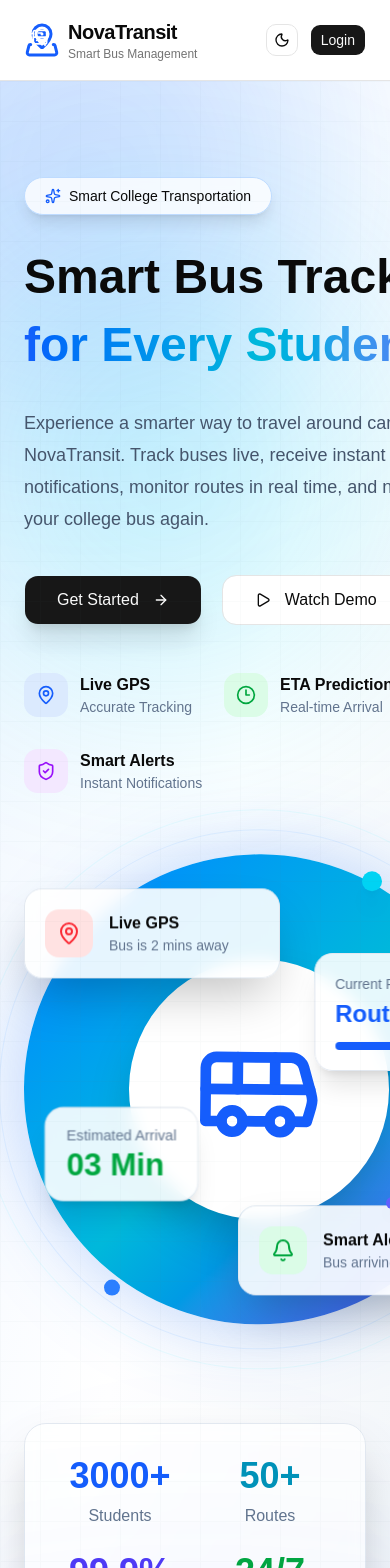
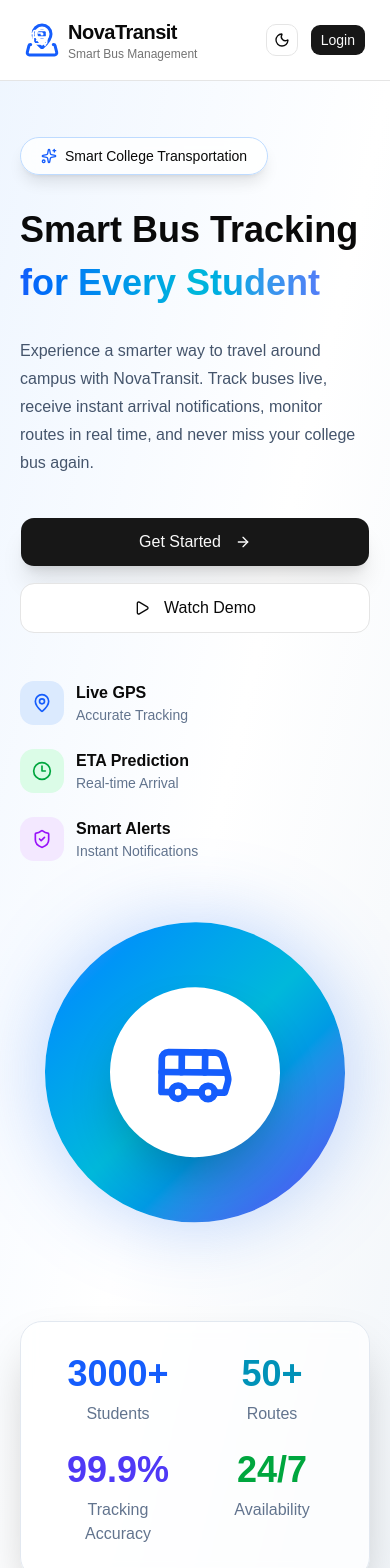
Before and after one commit to ajaykumar023/NovaTransit, a React (Vite) app: page / in a window 390 px wide. Shown: the top 1568 px of the page. Built offline with nearby package versions, Linux system fonts and the light colour scheme.

Commit message:
Improve landing page mobile responsiveness

```diff
--- a/src/components/landing/Hero.jsx
+++ b/src/components/landing/Hero.jsx
@@ -78,13 +78,13 @@ export default function Hero() {
 
       <div className="absolute inset-0 bg-gradient-to-br from-blue-50 via-white to-slate-100 dark:from-slate-950 dark:via-slate-900 dark:to-slate-950" />
 
-      <div className="absolute -left-40 -top-40 h-[500px] w-[500px] rounded-full bg-blue-500/20 blur-[120px]" />
+      <div className="absolute -left-40 -top-40 hidden md:block h-[500px] w-[500px] rounded-full bg-blue-500/20 blur-[120px]" />
 
-      <div className="absolute right-0 top-40 h-[450px] w-[450px] rounded-full bg-cyan-400/20 blur-[120px]" />
+      <div className="absolute right-0 top-40 hidden md:block h-[450px] w-[450px] rounded-full bg-cyan-400/20 blur-[120px]" />
 
-      <div className="absolute bottom-0 left-1/2 h-[350px] w-[350px] -translate-x-1/2 rounded-full bg-indigo-400/10 blur-[100px]" />
+      <div className="absolute bottom-0 left-1/2 hidden md:block h-[350px] w-[350px] -translate-x-1/2 rounded-full bg-indigo-400/10 blur-[100px]" />
 
-      <div className="relative mx-auto max-w-7xl px-6 py-24 lg:py-32">
+      <div className="relative mx-auto max-w-7xl px-5 py-14 md:px-6 md:py-20 lg:py-32">
 
         <motion.div
           variants={containerVariants}
@@ -112,7 +112,7 @@ export default function Hero() {
 
             <motion.h1
               variants={fadeUp}
-              className="mt-8 text-5xl font-black leading-tight md:text-6xl lg:text-7xl"
+              className="mt-8 text-4xl sm:text-5xl md:text-6xl lg:text-7xl font-black leading-tight"
             >
               Smart Bus Tracking
 
@@ -127,7 +127,7 @@ export default function Hero() {
 
             <motion.p
               variants={fadeUp}
-              className="mt-8 max-w-xl text-lg leading-8 text-slate-600 dark:text-slate-300"
+              className="mt-8 max-w-xl text-base md:text-lg leading-7 md:leading-8 text-slate-600 dark:text-slate-300"
             >
               Experience a smarter way to travel around campus with
               NovaTransit.
@@ -142,7 +142,7 @@ export default function Hero() {
 
             <motion.div
               variants={fadeUp}
-              className="mt-10 flex flex-wrap gap-5"
+              className="mt-10 flex flex-col sm:flex-row gap-4"
             >
               <Button
                 size="lg"
@@ -173,7 +173,7 @@ export default function Hero() {
 
             <motion.div
               variants={fadeUp}
-              className="mt-12 flex flex-wrap gap-8"
+              className="mt-12 grid grid-cols-1 sm:grid-cols-2 lg:flex gap-6"
             >
 
               <div className="flex items-center gap-3">
@@ -276,20 +276,28 @@ export default function Hero() {
                 repeat: Infinity,
                 ease: "easeInOut",
               }}
-              className="relative flex h-[470px] w-[470px] items-center justify-center rounded-full bg-gradient-to-br from-blue-500 via-cyan-500 to-indigo-600 shadow-[0_0_80px_rgba(59,130,246,0.35)]"
-            >
+              className="relative flex h-[300px] w-[300px]
+              sm:h-[380px] sm:w-[380px]
+              lg:h-[470px] lg:w-[470px]
+              items-center justify-center rounded-full bg-gradient-to-br from-blue-500 via-cyan-500 to-indigo-600 shadow-[0_0_80px_rgba(59,130,246,0.35)]"
+              >
               {/* Glow Ring */}
 
-              <div className="absolute h-[520px] w-[520px] rounded-full border border-blue-300/20" />
+              <div className="absolute hidden lg:block h-[520px] w-[520px] rounded-full border border-blue-300/20" />
 
-              <div className="absolute h-[560px] w-[560px] rounded-full border border-cyan-300/10" />
+              <div className="absolute hidden lg:block h-[560px] w-[560px] rounded-full border border-cyan-300/10" />
 
               {/* Center Circle */}
 
-              <div className="flex h-[260px] w-[260px] items-center justify-center rounded-full bg-white shadow-2xl dark:bg-slate-900">
+              <div className="flex h-[170px] w-[170px]
+                sm:h-[220px] sm:w-[220px]
+                lg:h-[260px] lg:w-[260px]
+                items-center justify-center rounded-full bg-white shadow-2xl dark:bg-slate-900">
 
-                <Bus className="h-32 w-32 text-blue-600" />
-
+                <Bus className="h-20 w-20
+                    sm:h-24 sm:w-24
+                    lg:h-32 lg:w-32
+                    text-blue-600" />
               </div>
 
             </motion.div>
@@ -304,7 +312,7 @@ export default function Hero() {
                 duration: 3,
                 repeat: Infinity,
               }}
-              className="absolute left-0 top-10 w-64 rounded-2xl border border-slate-200 bg-white/90 p-5 shadow-2xl backdrop-blur dark:border-slate-700 dark:bg-slate-900/90"
+              className="hidden lg:block absolute left-0 top-10 w-64 rounded-2xl border border-slate-200 bg-white/90 p-5 shadow-2xl backdrop-blur dark:border-slate-700 dark:bg-slate-900/90"
             >
               <div className="flex items-center gap-4">
 
@@ -345,7 +353,7 @@ export default function Hero() {
                 repeat: Infinity,
                 delay: 1,
               }}
-              className="absolute bottom-8 right-0 w-64 rounded-2xl border border-slate-200 bg-white/90 p-5 shadow-2xl backdrop-blur dark:border-slate-700 dark:bg-slate-900/90"
+              className="hidden lg:block absolute bottom-8 right-0 w-64 rounded-2xl border border-slate-200 bg-white/90 p-5 shadow-2xl backdrop-blur dark:border-slate-700 dark:bg-slate-900/90"
             >
               <div className="flex items-center gap-4">
 
@@ -385,7 +393,7 @@ export default function Hero() {
                 duration: 4,
                 repeat: Infinity,
               }}
-              className="absolute right-10 top-24 rounded-2xl border border-slate-200 bg-white/90 p-5 shadow-xl backdrop-blur dark:border-slate-700 dark:bg-slate-900/90"
+              className="hidden lg:block absolute right-10 top-24 rounded-2xl border border-slate-200 bg-white/90 p-5 shadow-xl backdrop-blur dark:border-slate-700 dark:bg-slate-900/90"
             >
               <p className="text-sm text-slate-500">
 
@@ -417,7 +425,7 @@ export default function Hero() {
                 duration: 2,
                 repeat: Infinity,
               }}
-              className="absolute bottom-32 left-6 rounded-2xl border border-slate-200 bg-white/90 px-5 py-4 shadow-xl backdrop-blur dark:border-slate-700 dark:bg-slate-900/90"
+              className="hidden lg:block absolute bottom-32 left-6 rounded-2xl border border-slate-200 bg-white/90 px-5 py-4 shadow-xl backdrop-blur dark:border-slate-700 dark:bg-slate-900/90"
             >
               <h3 className="text-sm text-slate-500">
 
@@ -443,7 +451,7 @@ export default function Hero() {
                 duration: 5,
                 repeat: Infinity,
               }}
-              className="absolute top-8 right-28 h-5 w-5 rounded-full bg-cyan-400 shadow-xl"
+              className="hidden lg:block absolute top-8 right-28 h-5 w-5 rounded-full bg-cyan-400 shadow-xl"
             />
 
             <motion.div
@@ -454,7 +462,7 @@ export default function Hero() {
                 duration: 4,
                 repeat: Infinity,
               }}
-              className="absolute bottom-10 left-20 h-4 w-4 rounded-full bg-blue-500 shadow-xl"
+              className="hidden lg:block absolute bottom-10 left-20 h-4 w-4 rounded-full bg-blue-500 shadow-xl"
             />
 
             <motion.div
@@ -465,7 +473,7 @@ export default function Hero() {
                 duration: 6,
                 repeat: Infinity,
               }}
-              className="absolute right-24 bottom-28 h-3 w-3 rounded-full bg-indigo-500 shadow-lg"
+              className="hidden lg:block absolute right-24 bottom-28 h-3 w-3 rounded-full bg-indigo-500 shadow-lg"
             />
 
           </motion.div>
@@ -523,12 +531,12 @@ export default function Hero() {
 
       {/* ================= DECORATIVE BOTTOM GLOW ================= */}
 
-      <div className="absolute bottom-0 left-1/2 h-56 w-[650px] -translate-x-1/2 rounded-full bg-blue-500/10 blur-[120px]" />
+      <div className="absolute bottom-0 left-1/2 hidden md:block h-56 w-[650px] -translate-x-1/2 rounded-full bg-blue-500/10 blur-[120px]" />
 
       {/* ================= GRID OVERLAY ================= */}
 
       <div
-        className="pointer-events-none absolute inset-0 opacity-[0.03]"
+        className="hidden md:block pointer-events-none absolute inset-0 opacity-[0.03]"
         style={{
           backgroundImage:
             "linear-gradient(to right,#64748b 1px,transparent 1px),linear-gradient(to bottom,#64748b 1px,transparent 1px)",
```
